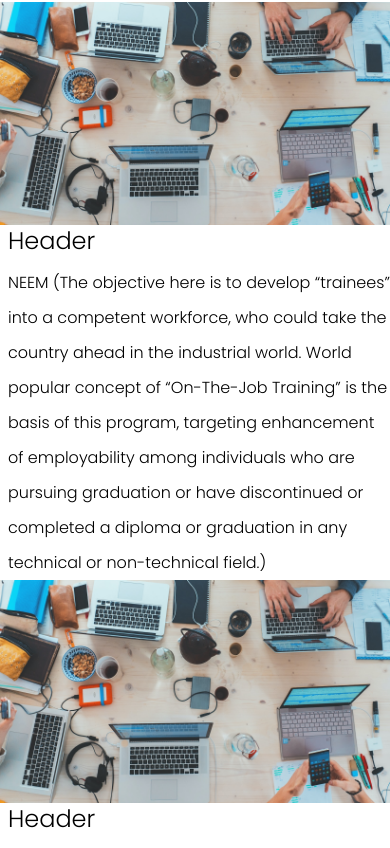
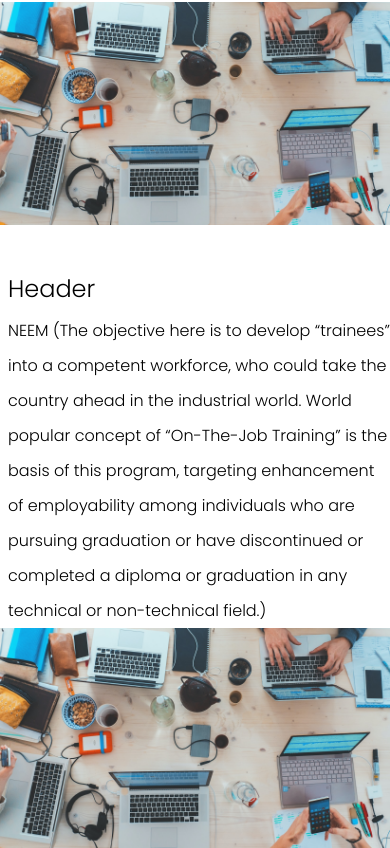
Before and after one commit to Aryan6919/Meraqui, a React (Create React App) app: page /services/tempStaff in a window 390 px wide. Shown: the part 1152-2000 px from the top of the page. Built offline with nearby package versions, Linux system fonts and the light colour scheme.

Commit message:
added the margin in tempstaffing page

```diff
--- a/src/components/TempStaffing.js
+++ b/src/components/TempStaffing.js
@@ -28,7 +28,7 @@ A temporary workforce may result in cost savings and increased production for yo
           <div className='w-full mb-4 sm:mb-16'>
             <h2 className='text-3xl sm:text-5xl font-quicksand font-[400]'>About service</h2>
           </div>
-          <div className='sm:flex sm:w-full sm:mt-4'>
+          <div className='sm:flex sm:w-full sm:mt-4 mb-12 sm:mb-0'>
             <div className='sm:w-[60%] ml-2 sm:ml-20'>
               <div className='w-full flex justify-start'>
                 <h3 className='sm:text-4xl text-2xl font-poppins font-[300]'>Header</h3>
@@ -39,7 +39,7 @@ A temporary workforce may result in cost savings and increased production for yo
               <img src={require('../image/laptop.png')} alt="" />
             </div>
           </div>
-          <div className='sm:flex sm:w-full sm:mt-12'>
+          <div className='sm:flex sm:w-full sm:mt-12 mb-12 sm:mb-0'>
             <div className='sm:w-[60%] ml-2 sm:ml-20'>
               <div className='w-full flex justify-start'>
                 <h3 className='sm:text-4xl text-2xl font-poppins font-[300]'>Header</h3>
@@ -50,7 +50,7 @@ A temporary workforce may result in cost savings and increased production for yo
               <img src={require('../image/laptop.png')} alt="" />
             </div>
           </div>
-          <div className='sm:flex sm:w-full sm:mt-12'>
+          <div className='sm:flex sm:w-full sm:mt-12 mb-12 sm:mb-0'>
             <div className='sm:w-[60%] ml-2 sm:ml-20'>
               <div className='w-full flex justify-start'>
                 <h3 className='sm:text-4xl text-2xl font-poppins font-[300]'>Header</h3>
@@ -61,7 +61,7 @@ A temporary workforce may result in cost savings and increased production for yo
               <img src={require('../image/laptop.png')} alt="" />
             </div>
           </div>
-          <div className='sm:flex sm:w-full sm:mt-12'>
+          <div className='sm:flex sm:w-full sm:mt-12 mb-0 sm:mb-0'>
             <div className='sm:w-[60%] ml-2 sm:ml-20'>
               <div className='w-full flex justify-start'>
                 <h3 className='sm:text-4xl text-2xl font-poppins font-[300]'>Header</h3>
```
